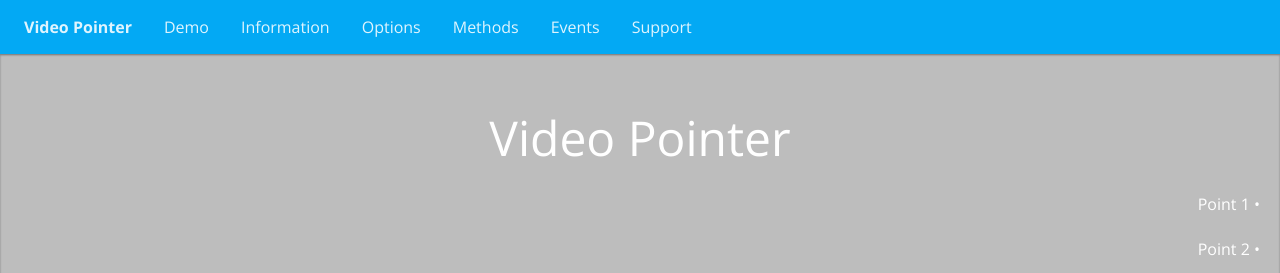
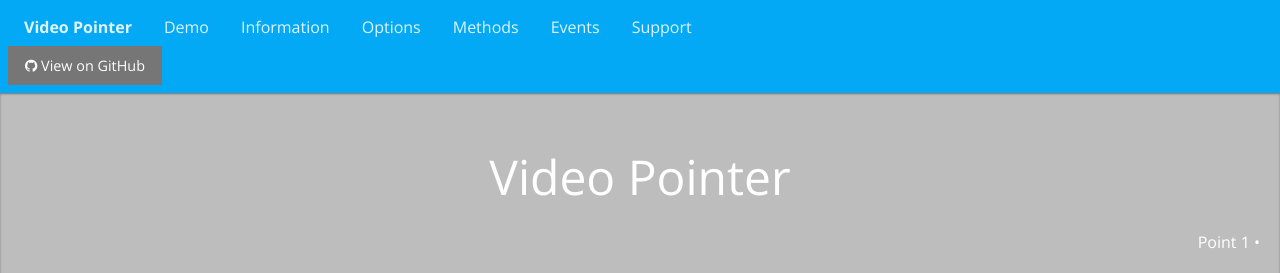
Before and after one commit to fissionman924/videopointer, a plain HTML site: page index.html in a window 1280 px wide. Shown: the top 273 px of the page. Drawn offline with nearby package versions, Linux system fonts and the light colour scheme.

Commit message:
Added link back to github repo

```diff
--- a/index.html
+++ b/index.html
@@ -3,6 +3,7 @@
 <head>
     <title>Video Pointer</title>
     <link href='https://fonts.googleapis.com/css?family=Open+Sans:400,300,600,700' rel='stylesheet' type='text/css'>
+    <link href="https://maxcdn.bootstrapcdn.com/font-awesome/4.6.3/css/font-awesome.min.css" rel="stylesheet"/>
     <link rel="stylesheet" href="https://cdnjs.cloudflare.com/ajax/libs/foundation/6.2.1/foundation.min.css"/>
     <link rel="stylesheet" href="css/style.css"/>
 </head>
@@ -19,6 +20,11 @@
                         <li><a href="#methods">Methods</a></li>
                         <li><a href="#events">Events</a></li>
                         <li><a href="#support">Support</a></li>
+                    </ul>
+                </div>
+                <div class="top-bar-right">
+                    <ul class="menu">
+                        <li><a class="button secondary" href="https://github.com/fissionman924/videopointer"><i class="fa fa-github" aria-hidden="true"></i> View on GitHub</a></li>
                     </ul>
                 </div>
             </div>
```
